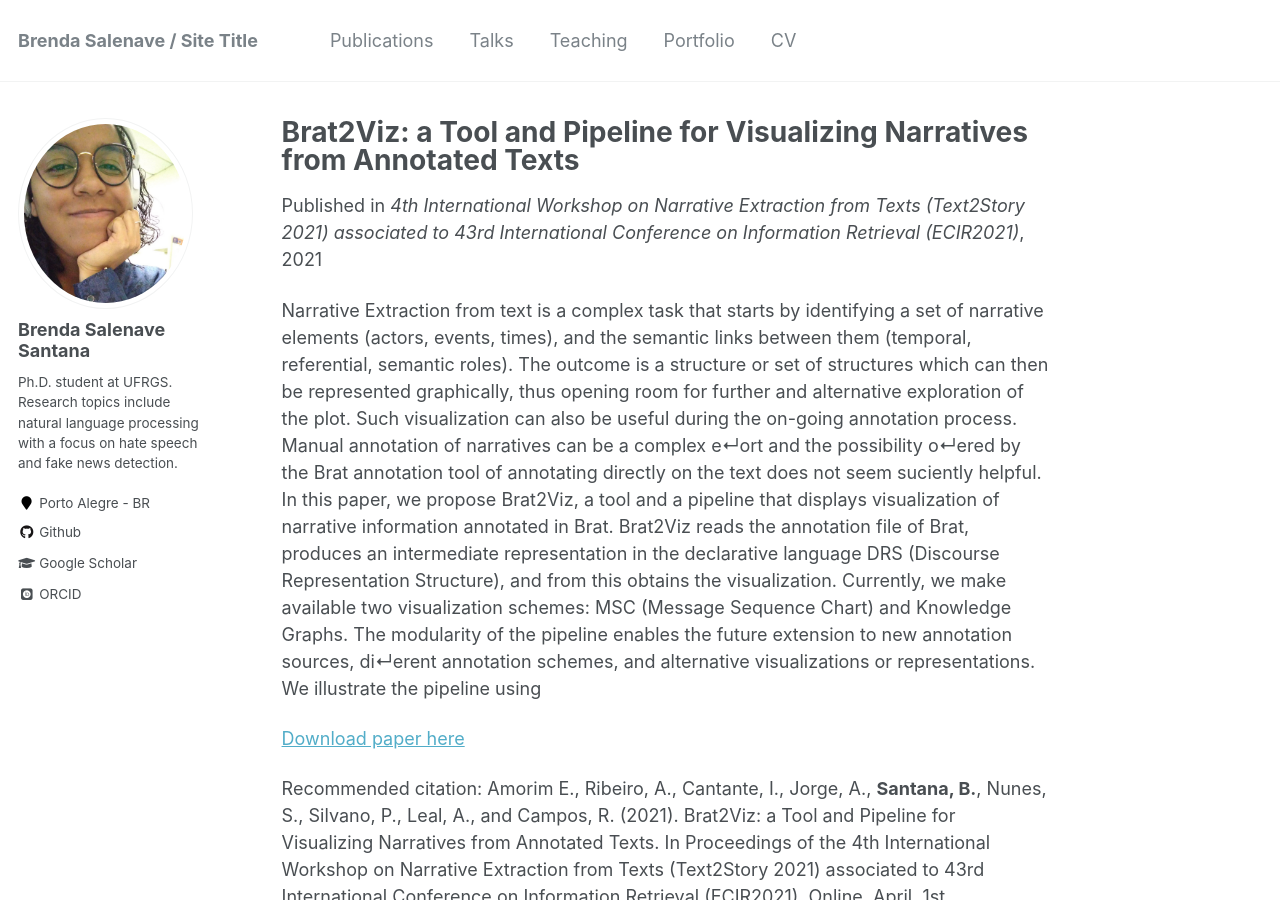
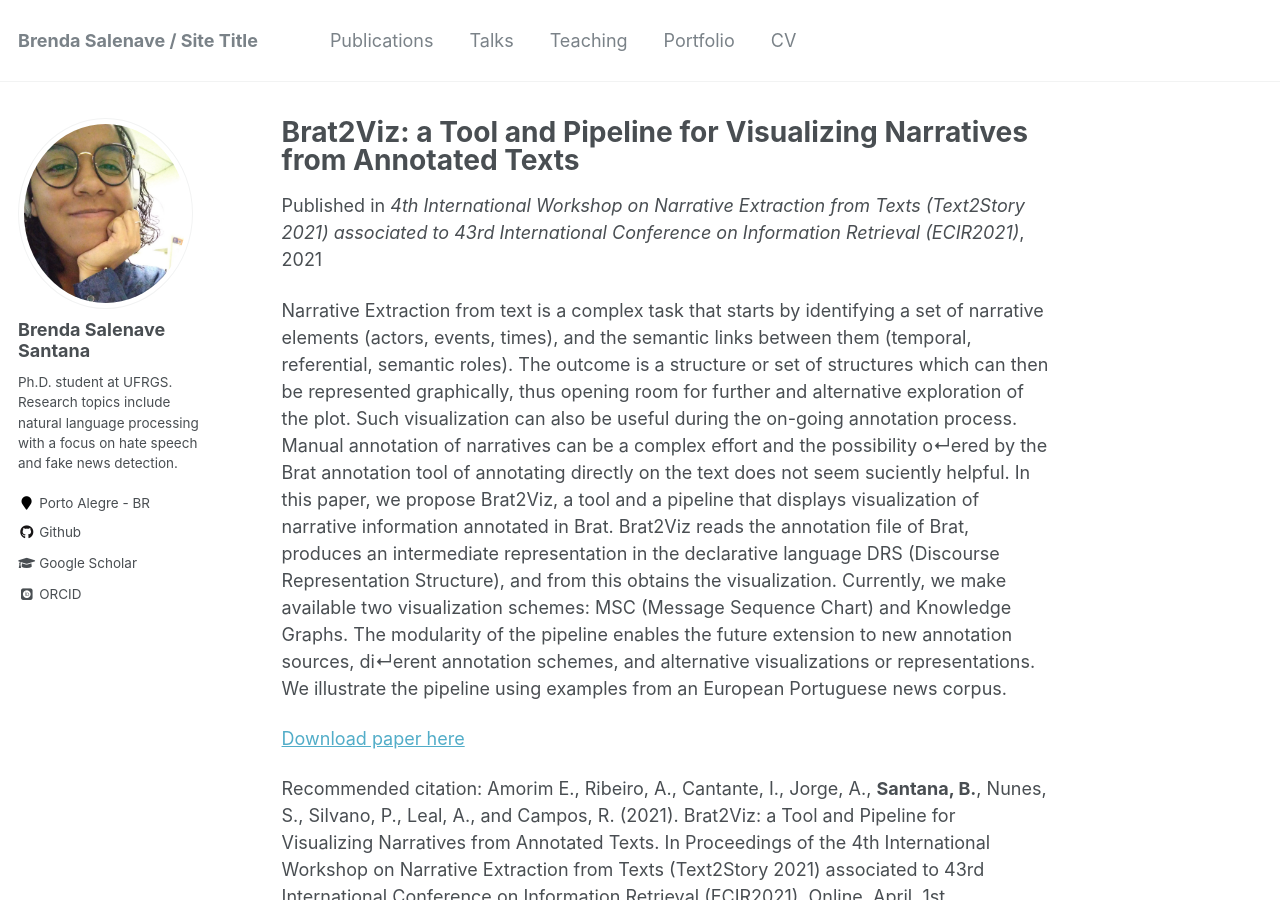
Before and after one commit to brendasalenave/brendasalenave.github.io, a Jekyll site: the page built from _publications/brat2viz.md, in a window 1280 px wide and 900 px high. Built offline with Jekyll 4.4.1, drawn with Linux system fonts in a browser that asks for light colours; some web fonts are replaced.

Commit message:
Update brat2viz.md

```diff
--- a/_publications/brat2viz.md
+++ b/_publications/brat2viz.md
@@ -7,14 +7,12 @@ links between them (temporal, referential, semantic roles). The outcome is a str
 graphically, thus opening room for further and alternative exploration
 of the plot. Such visualization can also be useful during the on-going
 annotation process. Manual annotation of narratives can be a complex
-e↵ort and the possibility o↵ered by the Brat annotation tool of annotating directly on the text does not seem suciently helpful. In this
+effort and the possibility o↵ered by the Brat annotation tool of annotating directly on the text does not seem suciently helpful. In this
 paper, we propose Brat2Viz, a tool and a pipeline that displays visualization of narrative information annotated in Brat. Brat2Viz reads the
 annotation file of Brat, produces an intermediate representation in the
-declarative language DRS (Discourse Representation Structure), and
-from this obtains the visualization. Currently, we make available two
-visualization schemes: MSC (Message Sequence Chart) and Knowledge
+declarative language DRS (Discourse Representation Structure), and from this obtains the visualization. Currently, we make available two visualization schemes: MSC (Message Sequence Chart) and Knowledge
 Graphs. The modularity of the pipeline enables the future extension
-to new annotation sources, di↵erent annotation schemes, and alternative visualizations or representations. We illustrate the pipeline using'
+to new annotation sources, di↵erent annotation schemes, and alternative visualizations or representations. We illustrate the pipeline using examples from an European Portuguese news corpus.'
 date: 2021-04-07
 venue: '4th International Workshop on Narrative Extraction from Texts (Text2Story 2021) associated to 43rd International Conference on Information Retrieval (ECIR2021)'
 paperurl: 'http://ceur-ws.org/Vol-2860/paper6.pdf'
@@ -25,15 +23,9 @@ Narrative Extraction from text is a complex task that starts by identifying a se
 links between them (temporal, referential, semantic roles). The outcome is a structure or set of structures which can then be represented
 graphically, thus opening room for further and alternative exploration
 of the plot. Such visualization can also be useful during the on-going
-annotation process. Manual annotation of narratives can be a complex
-e↵ort and the possibility o↵ered by the Brat annotation tool of annotating directly on the text does not seem suciently helpful. In this
+annotation process. Manual annotation of narratives can be a complex effort and the possibility o↵ered by the Brat annotation tool of annotating directly on the text does not seem suciently helpful. In this
 paper, we propose Brat2Viz, a tool and a pipeline that displays visualization of narrative information annotated in Brat. Brat2Viz reads the
-annotation file of Brat, produces an intermediate representation in the
-declarative language DRS (Discourse Representation Structure), and
-from this obtains the visualization. Currently, we make available two
-visualization schemes: MSC (Message Sequence Chart) and Knowledge
-Graphs. The modularity of the pipeline enables the future extension
-to new annotation sources, di↵erent annotation schemes, and alternative visualizations or representations. We illustrate the pipeline using
+annotation file of Brat, produces an intermediate representation in the declarative language DRS (Discourse Representation Structure), and from this obtains the visualization. Currently, we make available two visualization schemes: MSC (Message Sequence Chart) and Knowledge Graphs. The modularity of the pipeline enables the future extension to new annotation sources, di↵erent annotation schemes, and alternative visualizations or representations. We illustrate the pipeline using examples from an European Portuguese news corpus.
 
 [Download paper here](http://ceur-ws.org/Vol-2860/paper6.pdf)
 
```
